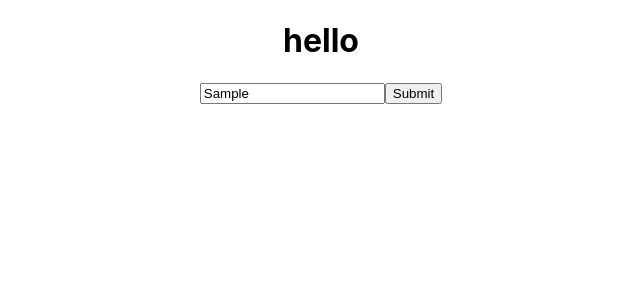
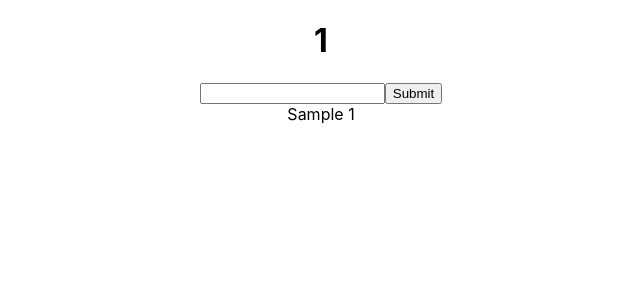
Before and after one commit to oxedom/reactTasks, a React (Create React App) app: page / in a window 1280 px wide. Both pictures are taken after typing "Sample" into the empty fields and a click on the input "Submit". Shown: the top 300 px of the page, without its empty margins (319-959 px from the left). Built offline with nearby package versions, Linux system fonts and the light colour scheme.

Commit message:
list rendering

```diff
--- a/src/App.js
+++ b/src/App.js
@@ -8,28 +8,28 @@ function App() {
   const [tasks, setTasks] = useState([]);
   const [task, setTask] = useState({ text: '' })
 
+  const handleChange = (e) => setTask({ text: e.target.value, id: tasks.length + 1 });
+
   const addTaskArray = () => {
     setTasks([...tasks, task])
   }
 
-  function handleKeyUp(event) {
-    let text = event.target.value
-    setTask({ text: `${text}` })
-  }
 
   function handleSubmit(event) {
     event.preventDefault()
     addTaskArray()
+    setTask({ text: "" })
   }
 
   return (
     <div className="App">
-      <h1>hello</h1>
+      <h1>{task.text}</h1>
+      <h1> {tasks.length} </h1>
       <form onSubmit={handleSubmit}>
-        <input name="title" id='taskInput' onKeyUp={handleKeyUp} />
+        <input name="title" id='taskInput' onChange={handleChange} value={task.text} />
         <input type="submit" value="Submit" />
       </form>
-      <Overview> {tasks.map(el => <div> {el.text} </div>)} </Overview>
+      {tasks.map((item, index) => <Overview text={item.text} _id={item.id} key={index} >  </Overview>)}
     </div>
   );
 }
--- a/src/comps/Overview.js
+++ b/src/comps/Overview.js
@@ -1,5 +1,9 @@
-const Overview = () => {
-    return (<div> </div>);
+const Overview = (props) => {
+
+    return (<div>
+        <span> {props.text}</span>
+        <span> {props._id} </span>
+    </div>);
 }
 
 export default Overview;
```
